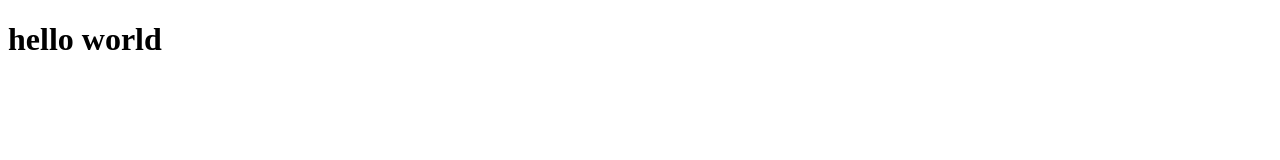
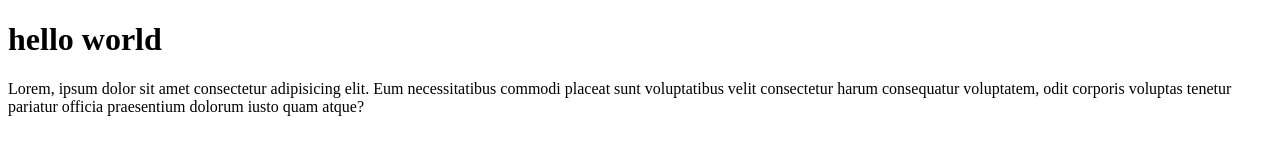
Before and after one commit to MykolaRybaruk2203/638-html, a plain HTML site: page index.html in a window 1280 px wide. Drawn offline with Linux system fonts and the light colour scheme.

Commit message:
Changed something

```diff
--- a/index.html
+++ b/index.html
@@ -8,6 +8,7 @@
 </head>
    <body>
     <h1>hello world</h1>
+    <p>Lorem, ipsum dolor sit amet consectetur adipisicing elit. Eum necessitatibus commodi placeat sunt voluptatibus velit consectetur harum consequatur voluptatem, odit corporis voluptas tenetur pariatur officia praesentium dolorum iusto quam atque?</p>
 
    </body>
 </html>
```
